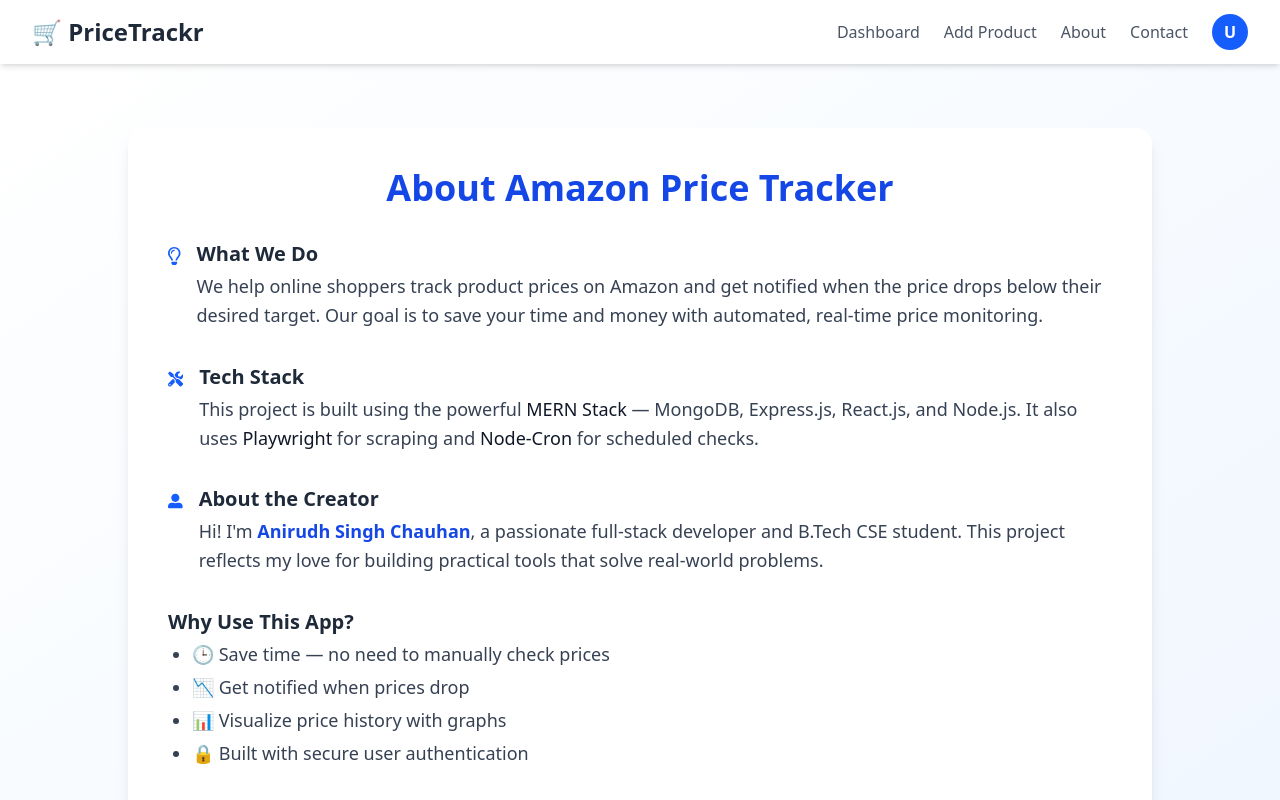
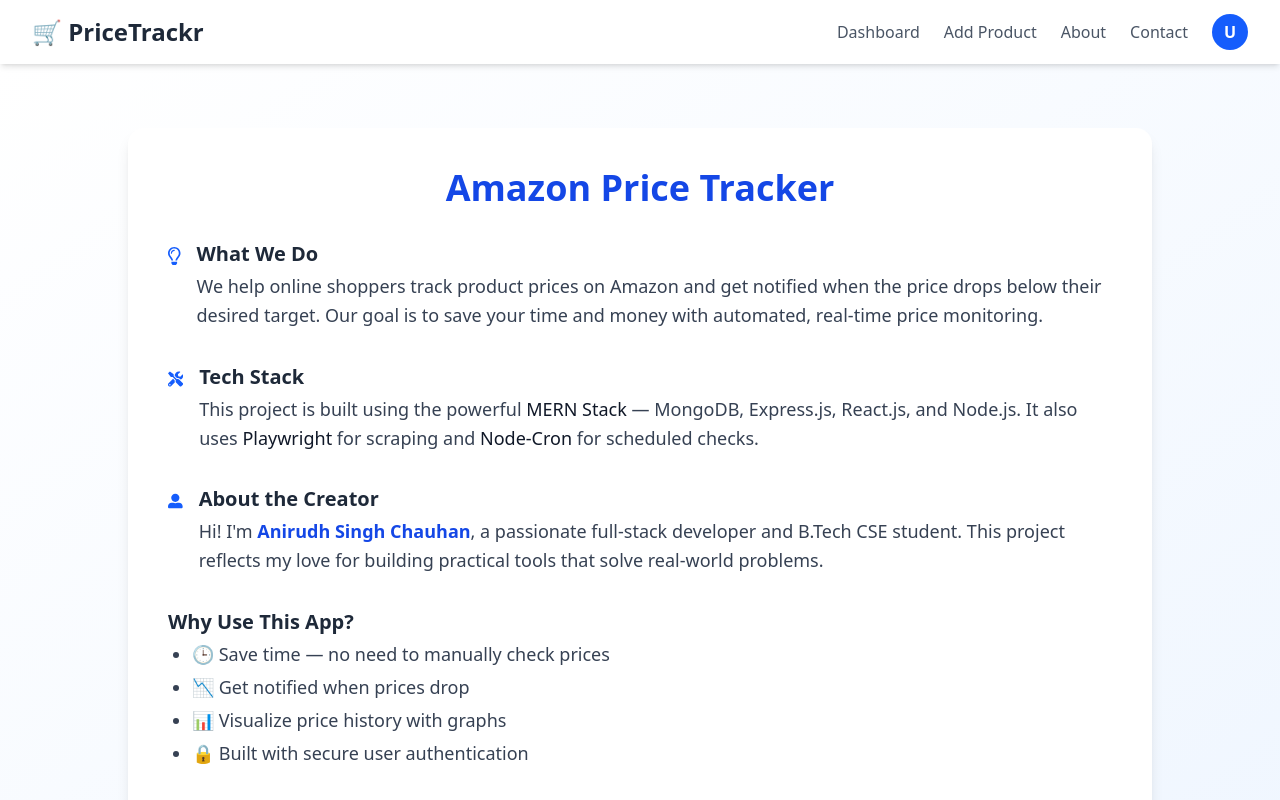
Before and after one commit to Anirudh18072003/amazon-price-tracker-frontend, a React (Vite) app: page /about in a window 1280 px wide. Shown: the top 800 px of the page. Built offline with nearby package versions, Linux system fonts and the light colour scheme; no server answers; sample sign-in values are in the browser's storage.

Commit message:
backend deployed from docker file

```diff
--- a/src/pages/About.jsx
+++ b/src/pages/About.jsx
@@ -8,7 +8,7 @@
       <div className="min-h-screen bg-gradient-to-br from-white to-blue-50 py-16 px-4">
         <div className="max-w-5xl mx-auto bg-white p-10 rounded-2xl shadow-lg">
           <h1 className="text-4xl font-bold text-center text-blue-700 mb-8">
-            About Amazon Price Tracker
+            Amazon Price Tracker
           </h1>
 
           <div className="space-y-8 text-gray-700 text-lg leading-relaxed">
```
